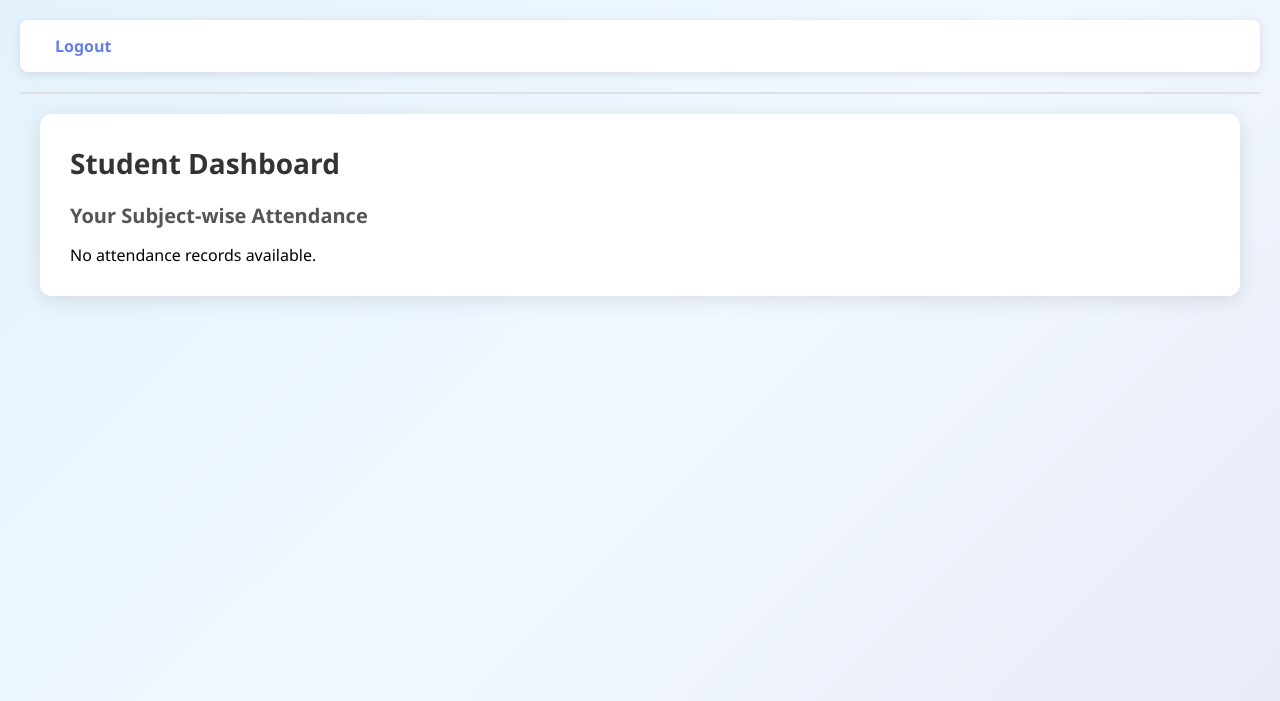
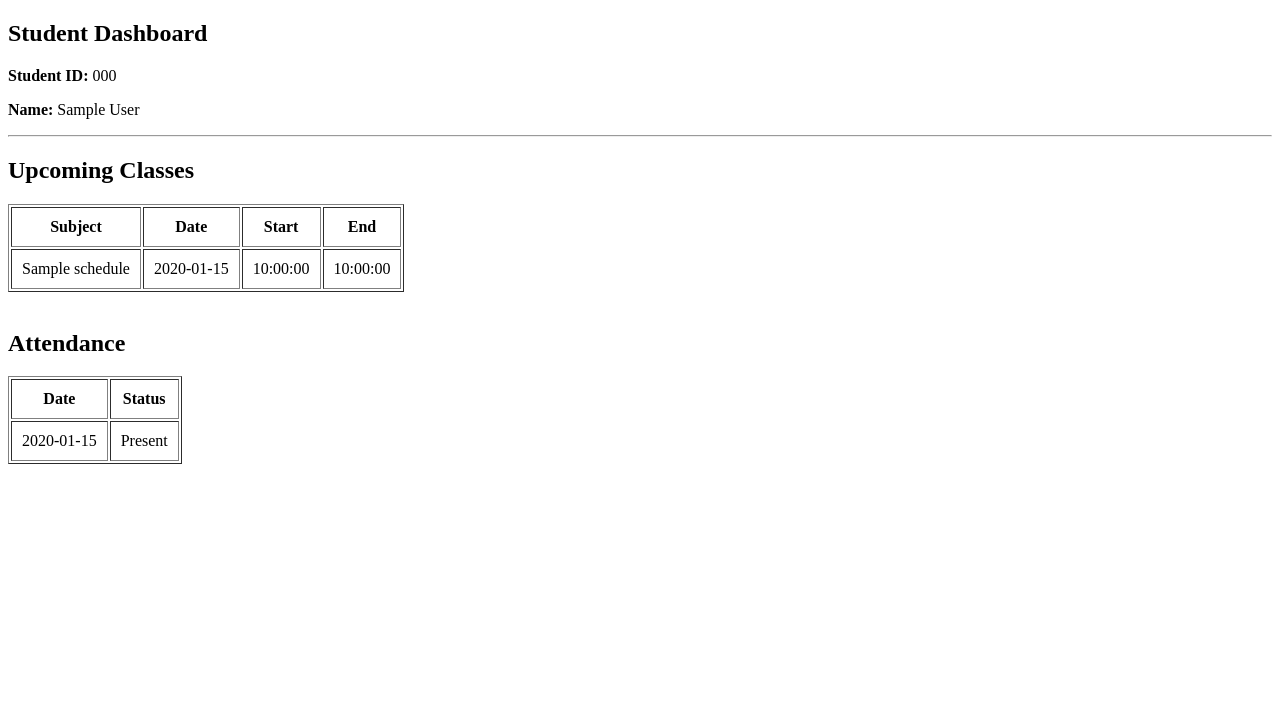
Before and after one commit to pagidelaprashanth99-bit/student_manager, a Flask app: page /student/dashboard in a window 1280 px wide. Shown: the top 701 px of the page. Run offline with Flask 3, Linux system fonts and the light colour scheme; a user stored in the database is signed in; tables that the repository leaves empty hold one stand-in row (values such as "Sample post"); parts of the project's set-up code (start-up, migrations or seed data) failed here and were passed over.

Commit message:
Update dashboard.html

```diff
--- a/app/templates/student/dashboard.html
+++ b/app/templates/student/dashboard.html
@@ -1,31 +1,91 @@
-{% extends "base.html" %}
+<!DOCTYPE html>
+<html>
+<head>
+    <title>Student Dashboard</title>
+</head>
+<body>
 
-{% block content %}
-<div class="dashboard-container">
 <h2>Student Dashboard</h2>
 
-    <h3>Your Subject-wise Attendance</h3>
+{% if student %}
 
-    {% if result %}
-    <table class="attendance-table">
+<p>
+    <b>Student ID:</b>
+    {{ student.student_code }}
+</p>
+
+<p>
+    <b>Name:</b>
+    {{ student.name }}
+</p>
+
+{% endif %}
+
+<hr>
+
+<h2>Upcoming Classes</h2>
+
+<table border="1" cellpadding="10">
+
     <tr>
         <th>Subject</th>
-            <th>Attended Classes</th>
-            <th>Total Classes</th>
-            <th>Percentage</th>
+        <th>Date</th>
+        <th>Start</th>
+        <th>End</th>
     </tr>
 
-        {% for item in result %}
+    {% for cls in classes %}
+
     <tr>
-            <td>{{ item.subject }}</td>
-            <td>{{ item.attended }}</td>
-            <td>{{ item.total }}</td>
-            <td>{{ item.percentage }}%</td>
+
+        <td>{{ cls.class_name }}</td>
+
+        <td>{{ cls.class_date }}</td>
+
+        <td>{{ cls.start_time }}</td>
+
+        <td>{{ cls.end_time }}</td>
+
     </tr>
+
     {% endfor %}
+
 </table>
+
+<br>
+
+<h2>Attendance</h2>
+
+<table border="1" cellpadding="10">
+
+    <tr>
+        <th>Date</th>
+        <th>Status</th>
+    </tr>
+
+    {% for attendance in attendance_records %}
+
+    <tr>
+
+        <td>
+            {{ attendance.marked_at.date() }}
+        </td>
+
+        <td>
+
+            {% if attendance.status %}
+                Present
             {% else %}
-        <p>No attendance records available.</p>
+                Absent
             {% endif %}
-</div>
-{% endblock %}
+
+        </td>
+
+    </tr>
+
+    {% endfor %}
+
+</table>
+
+</body>
+</html>
```
Lines whose indentation alone changed are shown as unchanged.
